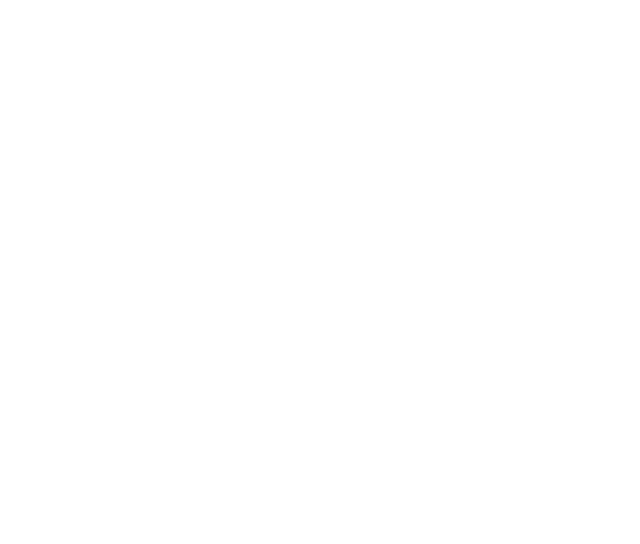
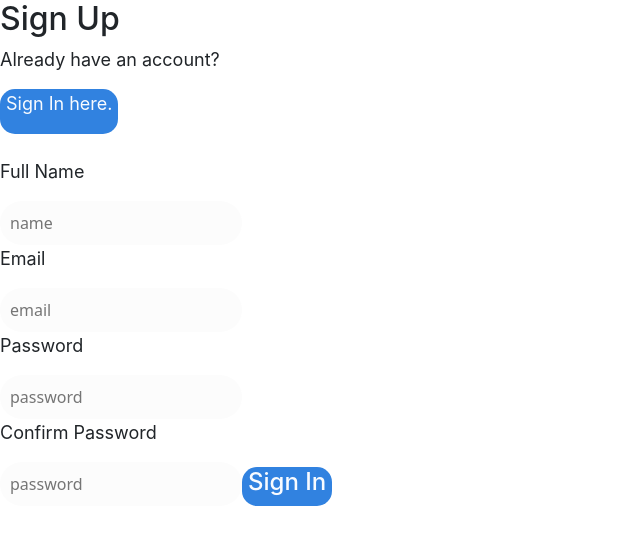
Before and after one commit to yiyangshen/COMP30022-DocMcStuffins, a React (Create React App) app in the folder frontend/: page /signup in a window 1280 px wide. Shown: the top 544 px of the page, without its empty margins (0-640 px from the left). Built offline with nearby package versions, Linux system fonts and the light colour scheme.

Commit message:
Create base template for sign in and sign up

```diff
--- a/frontend/src/App.tsx
+++ b/frontend/src/App.tsx
@@ -8,6 +8,8 @@
 /* Import components */
 import history from "./history";
 import Nav from "./components/nav";
+import SignIn from "./components/signin";
+import SignUp from "./components/signup";
 
 /* Component to create routes */
 function App() {
@@ -15,8 +17,8 @@
         <div>
             <Router history={history}>
                 <Switch>
-                    <Route exact path="/login" />
-                    <Route exact path="/signup" />
+                    <Route exact path="/signin" component={SignIn} />
+                    <Route exact path="/signup" component={SignUp} />
 
                     <div>
                         <Nav />
--- a/frontend/src/components/nav.tsx
+++ b/frontend/src/components/nav.tsx
@@ -51,7 +51,7 @@
                     </h2>
                 </NavLink>
 
-                <NavLink className="contents logout" exact to="/login">
+                <NavLink className="contents logout" exact to="/signin">
                     <h2>
                         <ReactSVG class="icon" src={Logout} />
                         Logout
--- /dev/null
+++ b/frontend/src/components/signin.tsx
@@ -0,0 +1,78 @@
+/* Import the required libraries and types */
+import React from "react";
+
+/* Import components */
+import "../css/signin.css";
+import history from "../history";
+
+/* Component for Sign In */
+class Signin extends React.Component {
+    state = {
+        email: "",
+        password: "",
+    };
+
+    /* Set state accordingly to the target */
+    handleChange = (event: { target: { name: any; value: String } }) => {
+        this.setState({ [event.target.name]: event.target.value });
+    };
+
+    /* Handle when click on submit button */
+    handleSubmit = (event: { preventDefault: () => void }) => {
+        event.preventDefault();
+        history.push("/dashboard");
+    };
+
+    render() {
+        const { email, password } = this.state;
+
+        return (
+            <div>
+                <div>
+                    <h1>Sign In</h1>
+                    <p>Don't have an account? </p>
+                    <button
+                        className="base-button"
+                        type="button"
+                        onClick={() => history.push(`/signup`)}
+                    >
+                        <p>Create one here.</p>
+                    </button>
+                </div>
+                <br />
+
+                <div>
+                    <form onSubmit={this.handleSubmit}>
+                        <p>Email</p>
+                        <input
+                            id="email"
+                            type="text"
+                            name="email"
+                            placeholder="email"
+                            value={email}
+                            onChange={this.handleChange}
+                            required
+                        />
+
+                        <p>Password</p>
+                        <input
+                            id="password"
+                            type="password"
+                            name="password"
+                            placeholder="password"
+                            value={password}
+                            onChange={this.handleChange}
+                            required
+                        />
+
+                        <button className="base-button" type="submit">
+                            <h2>Sign In</h2>
+                        </button>
+                    </form>
+                </div>
+            </div>
+        );
+    }
+}
+
+export default Signin;
--- /dev/null
+++ b/frontend/src/components/signup.tsx
@@ -0,0 +1,102 @@
+/* Import the required libraries and types */
+import React from "react";
+
+/* Import components */
+import "../css/signin.css";
+import history from "../history";
+
+/* Component for Sign Up */
+class Signup extends React.Component {
+    state = {
+        name: "",
+        email: "",
+        password: "",
+        confirm_password: "",
+    };
+
+    /* Set state accordingly to the target */
+    handleChange = (event: { target: { name: any; value: String } }) => {
+        this.setState({ [event.target.name]: event.target.value });
+    };
+
+    /* Handle when click on submit button */
+    handleSubmit = (event: { preventDefault: () => void }) => {
+        event.preventDefault();
+        history.push("/dashboard");
+    };
+
+    render() {
+        const { name, email, password, confirm_password } = this.state;
+
+        return (
+            <div>
+                <div>
+                    <h1>Sign Up</h1>
+                    <p>Already have an account? </p>
+                    <button
+                        className="base-button"
+                        type="button"
+                        onClick={() => history.push(`/signin`)}
+                    >
+                        <p>Sign In here.</p>
+                    </button>
+                </div>
+                <br />
+
+                <div>
+                    <form onSubmit={this.handleSubmit}>
+                        <p>Full Name</p>
+                        <input
+                            id="name"
+                            type="text"
+                            name="name"
+                            placeholder="name"
+                            value={name}
+                            onChange={this.handleChange}
+                            required
+                        />
+
+                        <p>Email</p>
+                        <input
+                            id="email"
+                            type="text"
+                            name="email"
+                            placeholder="email"
+                            value={email}
+                            onChange={this.handleChange}
+                            required
+                        />
+
+                        <p>Password</p>
+                        <input
+                            id="password"
+                            type="password"
+                            name="password"
+                            placeholder="password"
+                            value={password}
+                            onChange={this.handleChange}
+                            required
+                        />
+
+                        <p>Confirm Password</p>
+                        <input
+                            id="conpassword"
+                            type="password"
+                            name="conpassword"
+                            placeholder="password"
+                            value={confirm_password}
+                            onChange={this.handleChange}
+                            required
+                        />
+
+                        <button className="base-button" type="submit">
+                            <h2>Sign In</h2>
+                        </button>
+                    </form>
+                </div>
+            </div>
+        );
+    }
+}
+
+export default Signup;
--- a/frontend/src/css/nav.css
+++ b/frontend/src/css/nav.css
@@ -15,18 +15,30 @@
     background-color: #b5d7ff;
 }
 
-input[type="text"] {
+input[type="text"],
+input[type="password"] {
     border-radius: 50px;
     border-top: none;
     border-left: none;
     border-right: none;
+    border-bottom: none;
     background-color: #fcfcfc;
     padding: 10px 1px 10px 10px;
+}
+
+h1 {
+    font-family: inter;
+    font-size: 32px;
 }
 
 h2 {
     font-family: inter;
     font-size: 24px;
+}
+
+p {
+    font-family: inter;
+    font-size: 18px;
 }
 
 .logo {
--- /dev/null
+++ b/frontend/src/css/signin.css
@@ -0,0 +1,13 @@
+.base-button {
+    background-color: #3182e0;
+    color: #f8fbff;
+    border-radius: 15px;
+    border-top: none;
+    border-left: none;
+    border-right: none;
+    border-bottom: none;
+}
+
+.base-button:hover {
+    background-color: #6baffd;
+}
```
